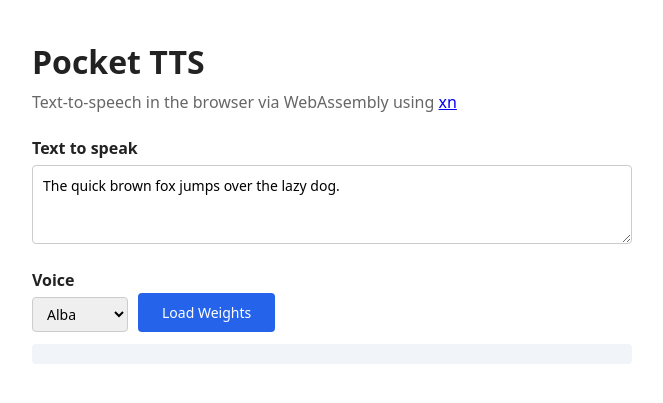
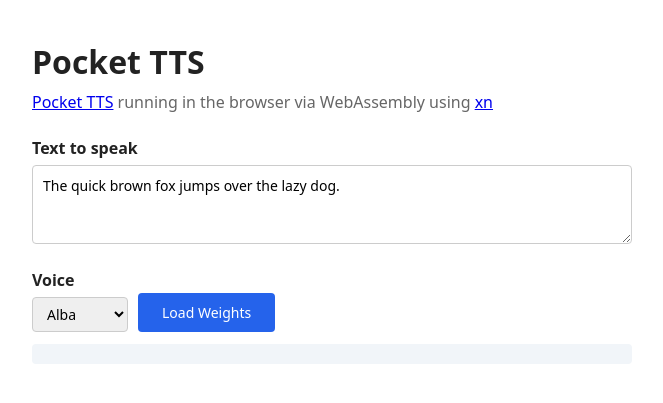
Before and after one commit to LaurentMazare/LaurentMazare.github.io, a Jekyll site: the page pocket-tts/index.html, which Jekyll copies as it is, in a window 1280 px wide. Shown: the top 403 px of the page, without its empty margins (308-971 px from the left). Built offline with Jekyll 4.4.1, drawn with Linux system fonts in a browser that asks for light colours.

Commit message:
Add the link.

```diff
--- a/pocket-tts/index.html
+++ b/pocket-tts/index.html
@@ -28,7 +28,7 @@
 <body>
 
 <h1>Pocket TTS</h1>
-<p class="subtitle">Text-to-speech in the browser via WebAssembly using <a href="https://github.com/LaurentMazare/xn/tree/main/wasm-pocket-tts#wasm-pocket-tts" target="_blank">xn</a> </p>
+<p class="subtitle"><a href="https://github.com/kyutai-labs/pocket-tts" target="_blank"> Pocket TTS</a> running in the browser via WebAssembly using <a href="https://github.com/LaurentMazare/xn/tree/main/wasm-pocket-tts#wasm-pocket-tts" target="_blank">xn</a> </p>
 
 <div class="section">
   <label for="text">Text to speak</label>
```
